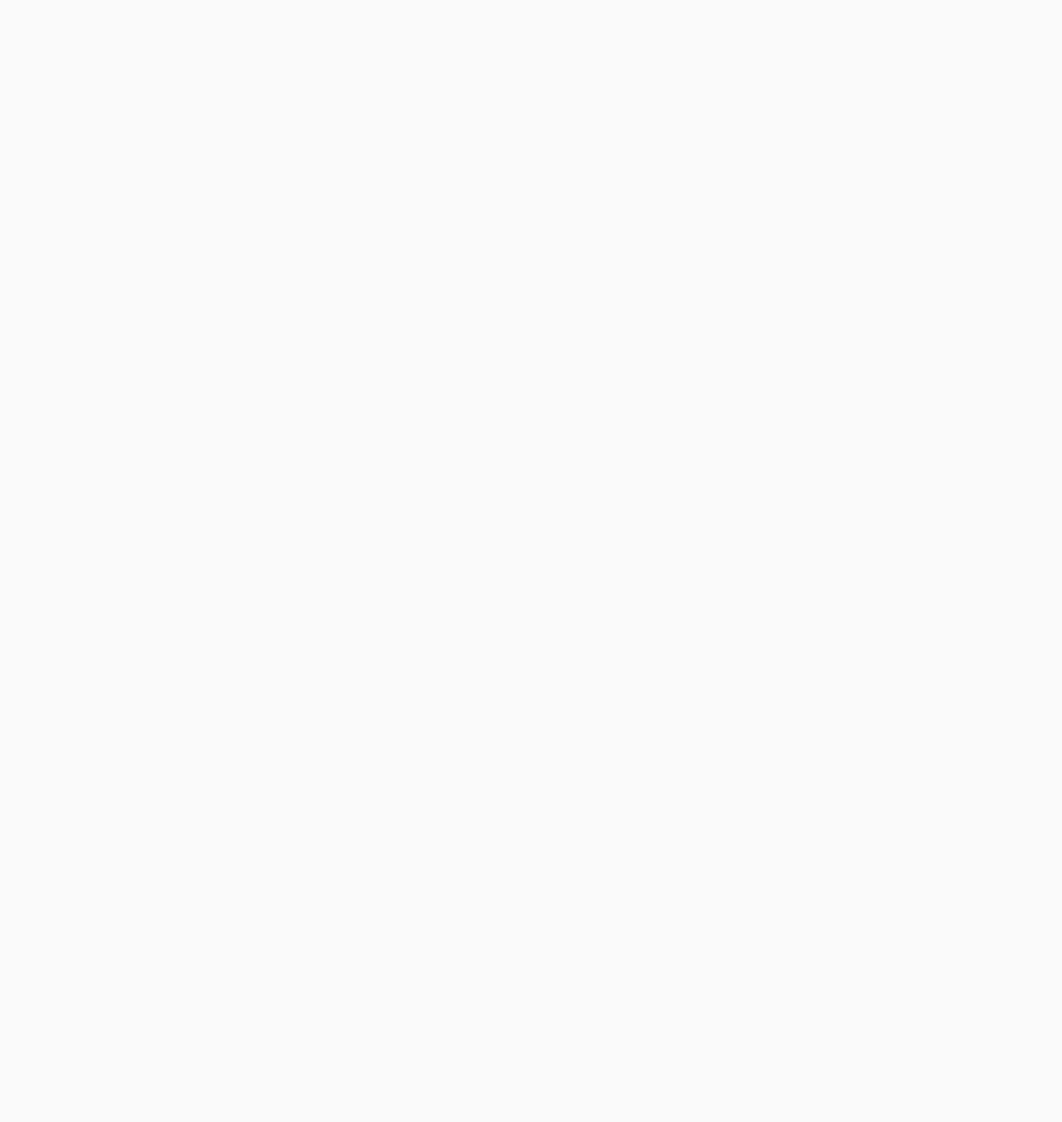
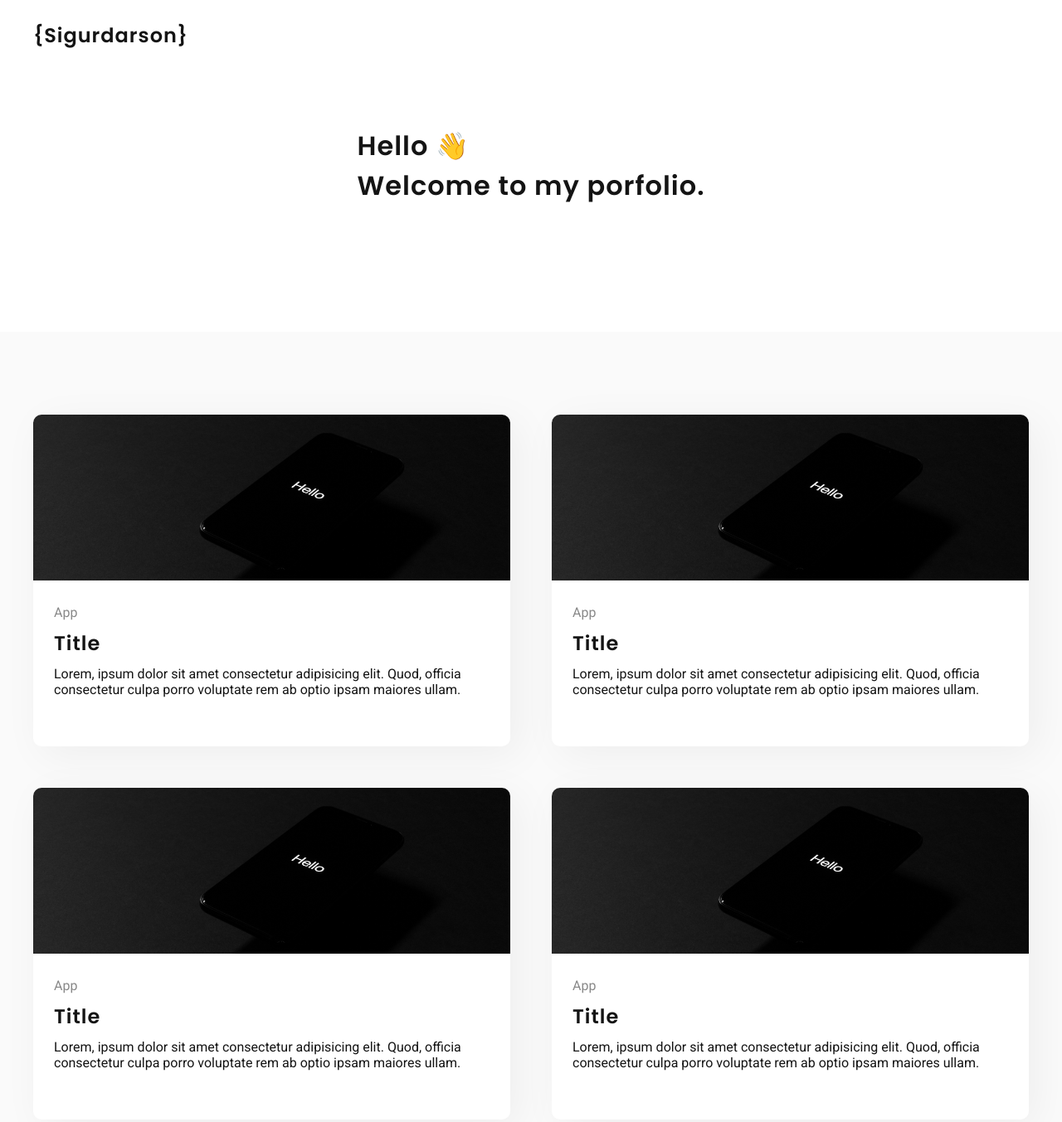
Before and after one commit to Kashy222/Minum, a plain HTML site: page index.html in a window 1280 px wide. Shown: the whole page at 83% size. Before the commit the page ends 800 px from the top, so only its background shows below. Drawn offline with nearby package versions, Linux system fonts and the light colour scheme; files that its build step writes are made by us from their sources.

Commit message:
First look with portfolio cards & welcome message

```diff
--- a/index.html
+++ b/index.html
@@ -5,15 +5,100 @@
     <meta charset="UTF-8">
     <meta name="viewport" content="width=device-width, initial-scale=1.0">
     <meta http-equiv="X-UA-Compatible" content="ie=edge">
-    <link rel="stylesheet" href="css/main.css">
+    <link rel="stylesheet" href="css/main.min.css">
     <title>Minum - Free Portfolio Template By Sigurðarson</title>
 </head>
 
 <body>
+    <header>
+        <div class="headerContainer">
+            <h1>{Sigurdarson}</h1>
+        </div>
+    </header>
 
     <section class="welcomeSection">
 
+        <h1>
+            Hello 👋<br>
+            Welcome to my porfolio.
+        </h1>
+
     </section>
+
+    <section class="featuredItems">
+
+        <div class="container">
+            <article>
+                <img src="img/image.jpg" alt="Image alt">
+                <div class="articleContainer">
+                    <p class="type">
+                        App
+                    </p>
+                    <h3>
+                        Title
+                    </h3>
+                    <p>
+                        Lorem, ipsum dolor sit amet consectetur adipisicing elit. Quod, officia consectetur culpa porro
+                        voluptate rem ab optio ipsam maiores ullam.
+                    </p>
+                </div>
+            </article>
+
+            <article>
+                <img src="img/image.jpg" alt="Image alt">
+                <div class="articleContainer">
+                    <p class="type">
+                        App
+                    </p>
+                    <h3>
+                        Title
+                    </h3>
+                    <p>
+                        Lorem, ipsum dolor sit amet consectetur adipisicing elit. Quod, officia consectetur culpa porro
+                        voluptate rem ab optio ipsam maiores ullam.
+                    </p>
+                </div>
+            </article>
+
+            <article>
+                <img src="img/image.jpg" alt="Image alt">
+                <div class="articleContainer">
+                    <p class="type">
+                        App
+                    </p>
+                    <h3>
+                        Title
+                    </h3>
+                    <p>
+                        Lorem, ipsum dolor sit amet consectetur adipisicing elit. Quod, officia consectetur culpa porro
+                        voluptate rem ab optio ipsam maiores ullam.
+                    </p>
+                </div>
+            </article>
+
+            <article>
+                <img src="img/image.jpg" alt="Image alt">
+                <div class="articleContainer">
+                    <p class="type">
+                        App
+                    </p>
+                    <h3>
+                        Title
+                    </h3>
+                    <p>
+                        Lorem, ipsum dolor sit amet consectetur adipisicing elit. Quod, officia consectetur culpa porro
+                        voluptate rem ab optio ipsam maiores ullam.
+                    </p>
+                </div>
+            </article>
+        </div>
+    </section>
+
+    <footer>
+        <div class="footerContainer">
+
+        </div>
+    </footer>
 
 
     <script src="js/main.js"></script>
--- a/scss/_config.scss
+++ b/scss/_config.scss
@@ -12,9 +12,11 @@ $main: #8e9c03;
 // General styling
 
 h1,
+h2,
 h3,
 a {
     font-family: 'Poppins', sans-serif;
+    letter-spacing: 1px;
 }
 
 body {
--- a/scss/main.scss
+++ b/scss/main.scss
@@ -5,3 +5,88 @@
     padding: 0;
     @include transition(.2s ease-in-out);
 }
+
+.welcomeSection {
+    height: 50vh;
+    display: flex;
+    justify-content: center;
+    align-items: center;
+    background: $white;
+
+    h1 {
+        font-size: 2em;
+    }
+}
+
+header {
+    position: absolute;
+    top: 0;
+    left: 0;
+    right: 0;
+
+
+    .headerContainer {
+        max-width: 1250px;
+        margin: 0 auto;
+    }
+
+    h1 {
+        font-size: 1.5em;
+        margin: 25px;
+    }
+
+}
+
+.featuredItems {
+    margin: 100px 25px;
+
+    h2 {
+        margin: 50px 0;
+        text-align: center;
+    }
+}
+
+.container {
+    display: grid;
+    grid-template-columns: repeat(auto-fill, minmax(450px, 1fr));
+    grid-gap: 50px;
+    max-width: 1200px;
+    margin: 0 auto;
+
+    article {
+        height: 400px;
+        background: $white;
+        border-radius: 10px;
+        @include boxShadow (10px 10px 50px 0px rgba(0, 0, 0, 0.05));
+
+        img {
+            width: 100%;
+            height: 50%;
+            object-fit: cover;
+            border-radius: 10px 10px 0 0;
+            cursor: pointer;
+        }
+
+        .articleContainer {
+            margin: 25px;
+        }
+
+        h3 {
+            font-size: 1.5em;
+            margin: 10px 0;
+        }
+
+        .type {
+            opacity: .5;
+        }
+    }
+
+    article:hover {
+        @include boxShadow (10px 10px 50px 0px rgba(0, 0, 0, 0.15));
+    }
+}
+
+footer {
+    background: $white;
+    height: 150px;
+}
```
Also changed, not shown: css/main.min.css, img/image.jpg (added), 2 other files.
